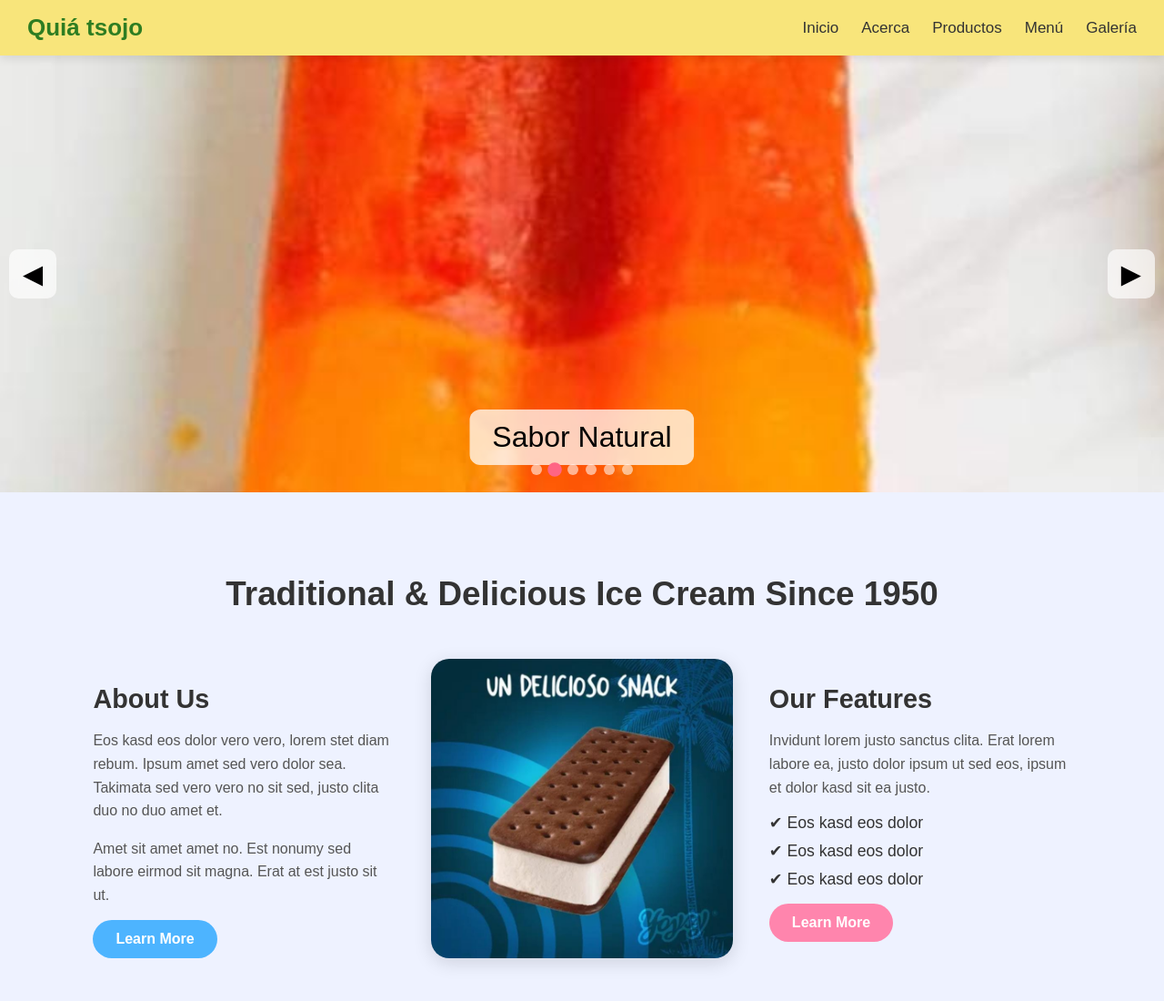
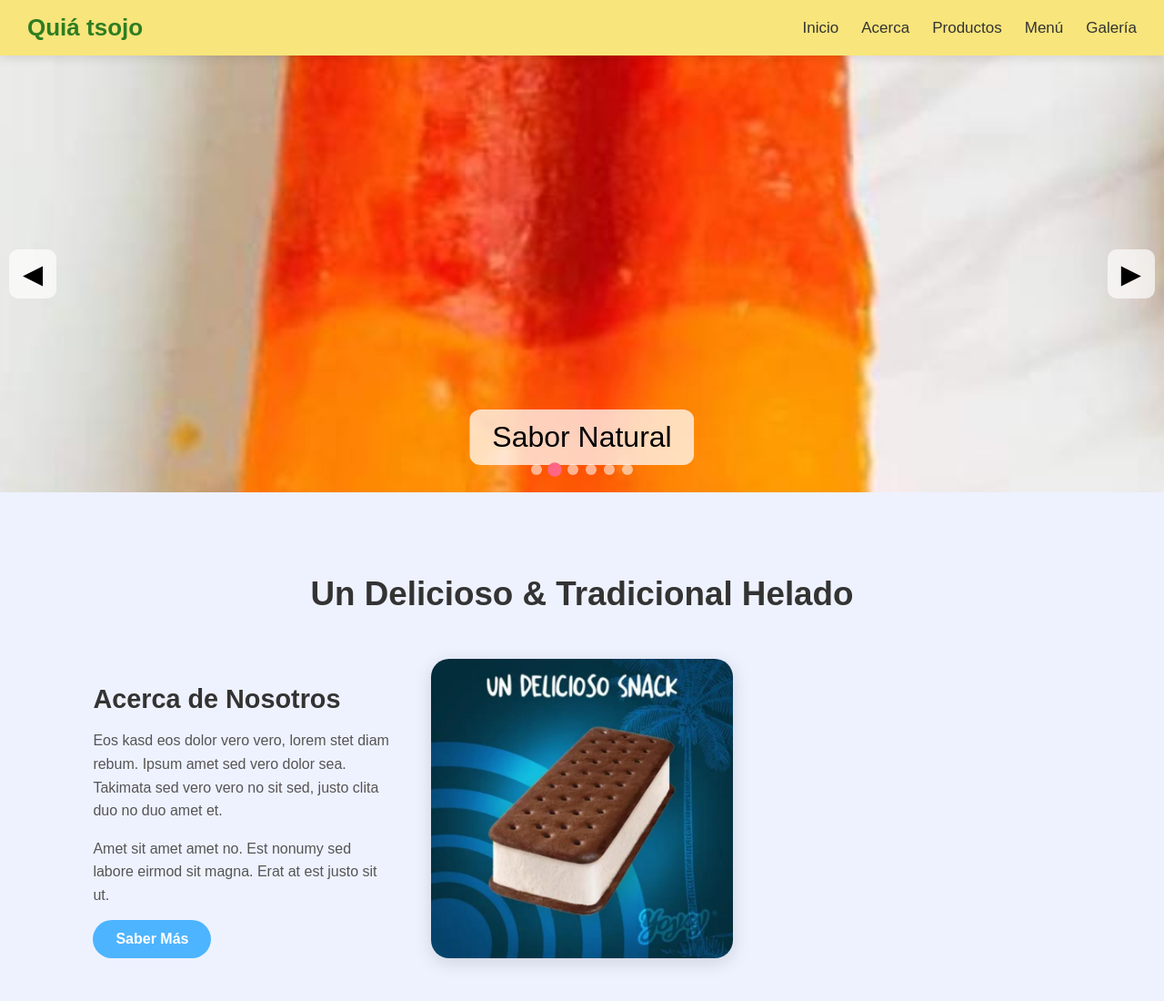
Before and after one commit to genesismejiap/proyectodw, a plain HTML site: page index.html in a window 1280 px wide. Shown: the whole page at 91% size. Drawn offline with Linux system fonts and the light colour scheme.

Commit message:
cambiosx3

```diff
--- a/index.html
+++ b/index.html
@@ -56,13 +56,13 @@
 </section>
 
 <section class="sobre-nosotros">
-    <h2 class="titulo-seccion">Traditional & Delicious Ice Cream Since 1950</h2>
+    <h2 class="titulo-seccion">Un Delicioso & Tradicional Helado</h2>
 
     <div class="contenido-section">
 
-        <!-- Bloque Izquierdo -->
+
         <div class="info">
-            <h3>About Us</h3>
+            <h3>Acerca de Nosotros</h3>
             <p>
                 Eos kasd eos dolor vero vero, lorem stet diam rebum. Ipsum amet sed vero dolor sea.
                 Takimata sed vero vero no sit sed, justo clita duo no duo amet et.
@@ -71,7 +71,7 @@
                 Amet sit amet amet no. Est nonumy sed labore eirmod sit magna. Erat at est justo sit ut.
             </p>
 
-            <a class="btn-azul" href="#">Learn More</a>
+            <a class="btn-azul" href="#">Saber Más</a>
         </div>
 
         <!-- Imagen -->
@@ -79,22 +79,7 @@
             <img src="assets/img/helados3.jpg" alt="">
         </div>
 
-        <!-- Bloque Derecho -->
-        <div class="features">
-            <h3>Our Features</h3>
-            <p>
-                Invidunt lorem justo sanctus clita. Erat lorem labore ea, justo dolor ipsum ut sed eos,
-                ipsum et dolor kasd sit ea justo.
-            </p>
 
-            <ul>
-                <li>✔ Eos kasd eos dolor</li>
-                <li>✔ Eos kasd eos dolor</li>
-                <li>✔ Eos kasd eos dolor</li>
-            </ul>
-
-            <a class="btn-rosa" href="#">Learn More</a>
-        </div>
 
     </div>
 </section>
```
